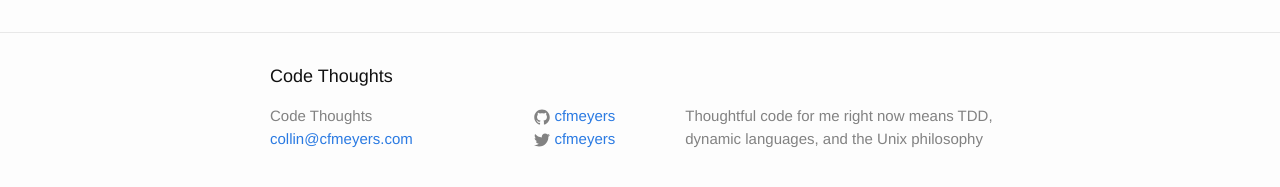
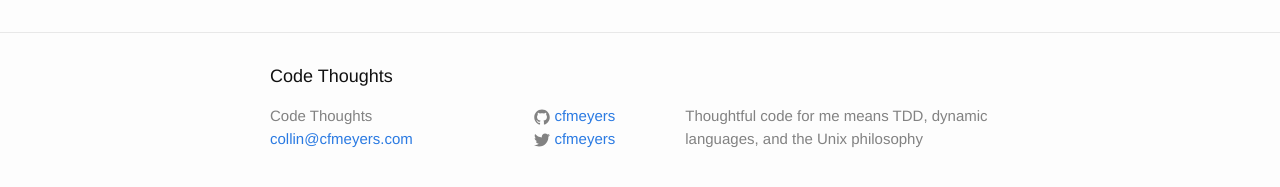
Before and after one commit to cfmeyers/cfmeyers.github.io, a Jekyll site: the page built from index.html, in a window 1280 px wide. Shown: the part 264-451 px from the top of the page. Built offline with Jekyll 4.4.1, drawn with Linux system fonts in a browser that asks for light colours.

Commit message:
update tagline

```diff
--- a/_config.yml
+++ b/_config.yml
@@ -2,7 +2,7 @@
 title: Code Thoughts
 email: collin@cfmeyers.com
 description: > # this means to ignore newlines until "baseurl:"
-    Thoughtful code for me right now means TDD, dynamic languages, and the Unix philosophy
+    Thoughtful code for me means TDD, dynamic languages, and the Unix philosophy
 baseurl: "" # the subpath of your site, e.g. /blog/
 url: "http://cfmeyers.github.io" # the base hostname & protocol for your site
 twitter_username: cfmeyers
```
